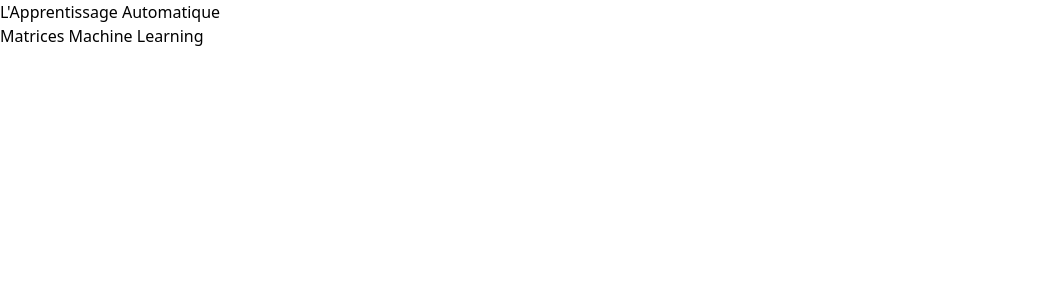
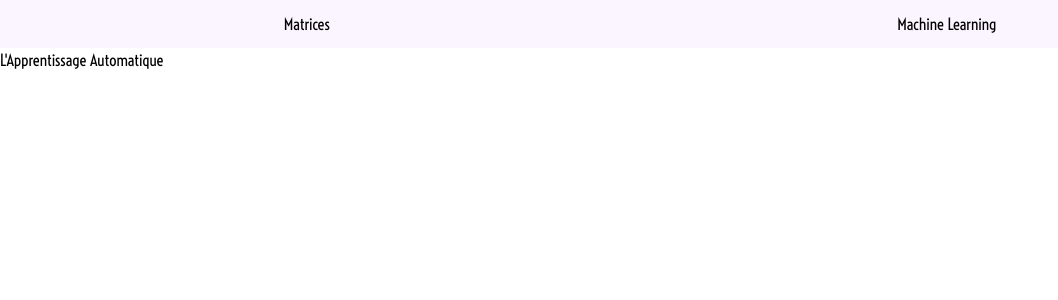
Before and after one commit to Stupnikjs/mathsvelte, a SvelteKit app: page / in a window 1280 px wide. Shown: the top 300 px of the page, without its empty margins (0-1058 px from the left). Built offline with nearby package versions, Linux system fonts and the light colour scheme.

Commit message:
refator three

```diff
--- a/src/components/three.svelte
+++ b/src/components/three.svelte
@@ -8,13 +8,7 @@
   $: x = 0.01;
   let l = 1 ;
 
-  if (browser) {
-    const scene = new THREE.Scene();
-    const camera = new THREE.PerspectiveCamera(75, window.innerWidth / window.innerHeight, 0.1, 1000);
-
-
-
-    function getAxes (l:number){
+  function getAxes (l:number){
       return  [
       new THREE.Vector3(l, 0, 0), // X-axis
       new THREE.Vector3(0, l, 0), // Y-axis
@@ -22,11 +16,16 @@
     ];
 
     }
+  const axes = getAxes(l)
 
+  function test(axes:THREE.Vector3[]){
+    if (browser) {
+    const scene = new THREE.Scene();
+    const camera = new THREE.PerspectiveCamera(75, window.innerWidth / window.innerHeight, 0.1, 1000);
 
     const material = new THREE.LineBasicMaterial({ color: 0x0000ff });
 
-    const axes = getAxes(l)
+
     axes.forEach((axis) => {
       const points = [new THREE.Vector3(0, 0, 0), axis.addScalar(1)]; // Line from origin to the axis
       const geometry = new THREE.BufferGeometry().setFromPoints(points);
@@ -52,15 +51,6 @@
       renderer.render(scene, camera);
     };
 
-    // comment rendre grow accessible
-    /*
-    const grow = () => {
-      scene.children.forEach((el:THREE.Vector3) => {
-        el.addScalar(1)
-      })
-    }
-    */
-
     const resize = () => {
       renderer.setSize(window.innerWidth / 2, window.innerHeight / 2);
       camera.aspect = window.innerWidth / window.innerHeight;
@@ -79,8 +69,8 @@
       createScene(el);
     });
   }
-
-
+  }
+  test(axes)
 
 </script>
 
--- a/src/routes/+page.svelte
+++ b/src/routes/+page.svelte
@@ -1,13 +1,14 @@
 <script>
     import "../style/style.css"
+    import "@fontsource/voltaire"
 </script>
 
-<div>
-  <h1> L'Apprentissage Automatique </h1>
-  <nav>
+<div class="voltaire">
+  <nav class="w-full bg-purple-50 h-12 flex items-center justify-around">
     <a href="/matrix"> Matrices </a>
     <a href="/mlearning">Machine Learning  </a>
   </nav>
+  <h1> L'Apprentissage Automatique </h1>
 
 </div>
 
@@ -16,5 +17,7 @@
 
 <style>
 
-
+   .voltaire{
+    font-family: "Voltaire", sans-serif;
+   }
 </style>
```
Also changed, not shown: 2 other files (tests, documents, lock files or other folders).
